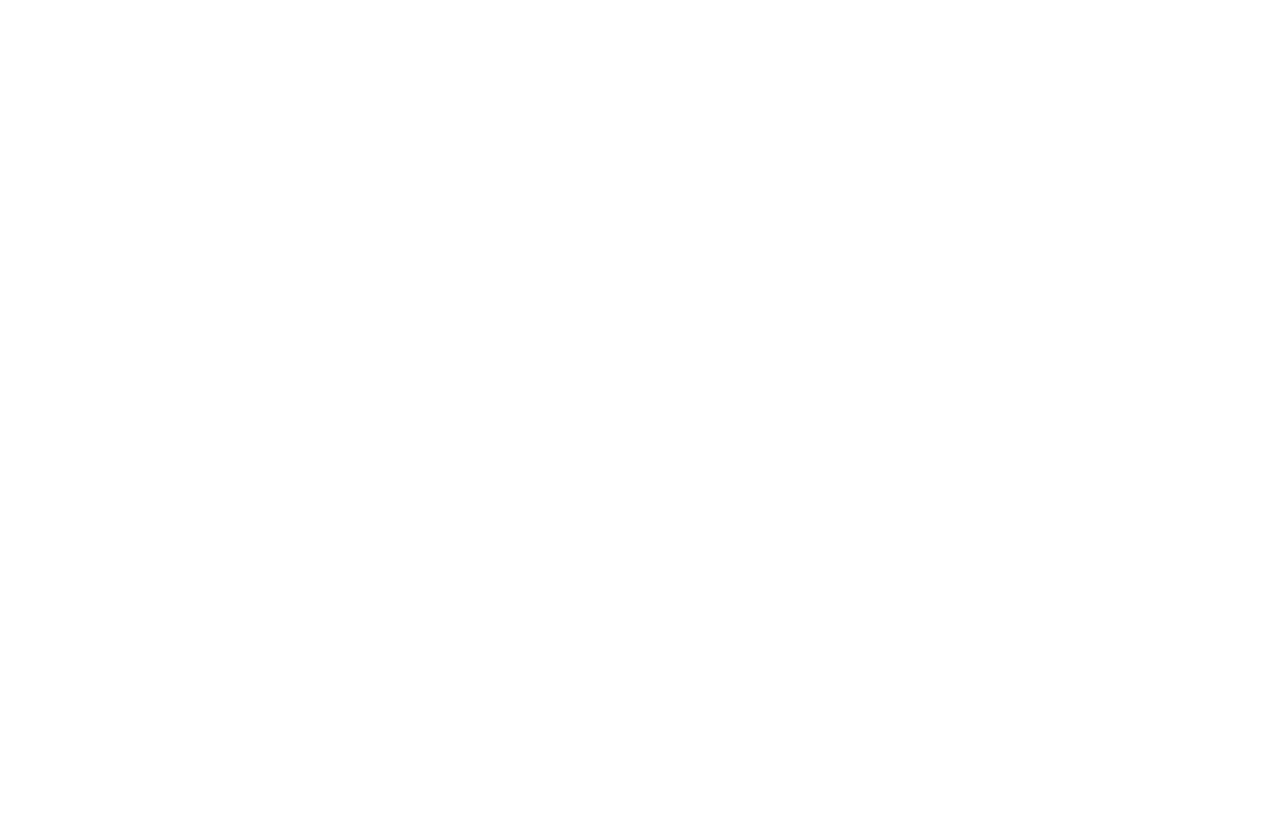
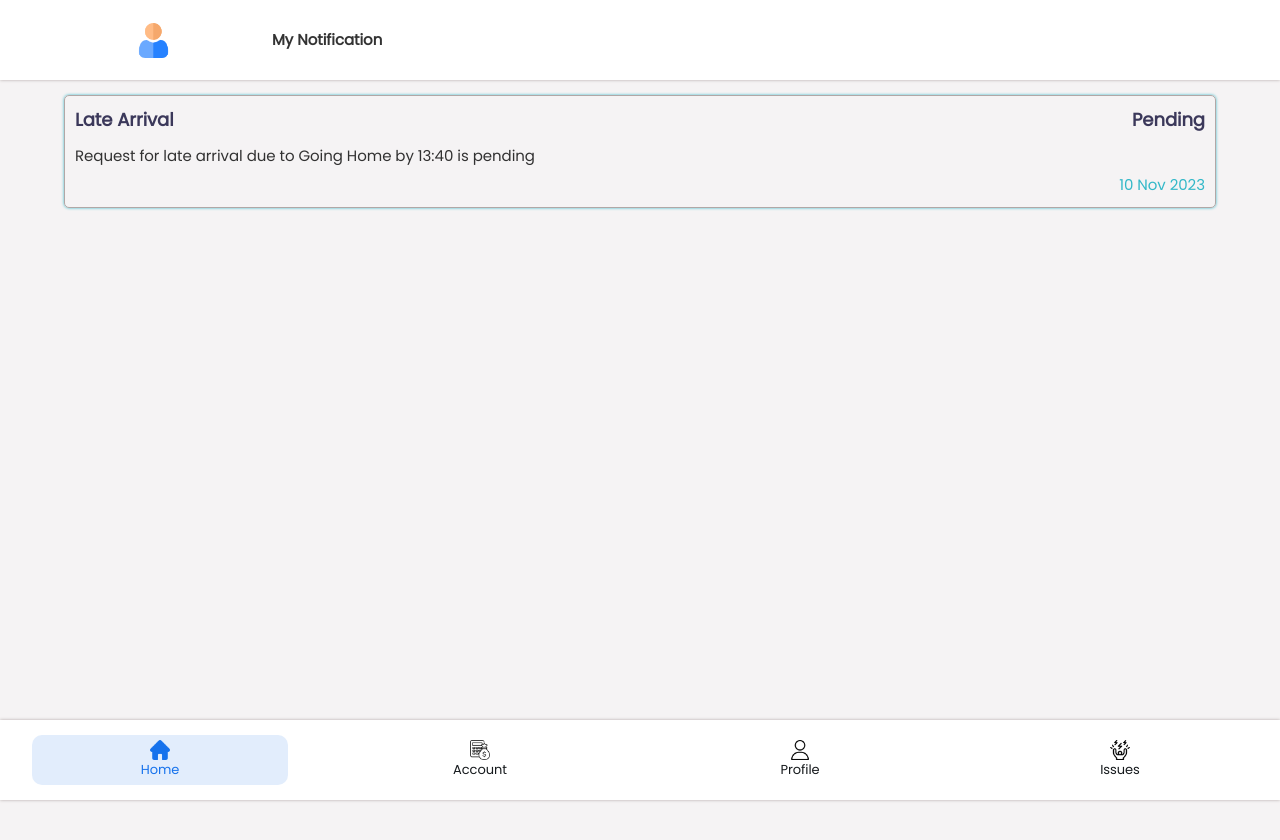
Before and after one commit to codeWithJooy/Rentfrontend, a React (Create React App) app: page /studentNotifi in a window 1280 px wide. Shown: the top 840 px of the page. Before the commit the page ends 800 px from the top, so only its background shows below. Built offline with nearby package versions, Linux system fonts and the light colour scheme.

Commit message:
FRontend CHanges

```diff
--- a/src/App.js
+++ b/src/App.js
@@ -49,6 +49,7 @@ import Profile from "./Pages/Profile/Profile";
 import Notifications from "./Pages/Notifications/Notifications"
 import Settings from "./Pages/Profile/Settings";
 import TenantCredentials from "./Pages/Profile/TenantCredentials";
+import StudentNotifi from "./Pages/Student/Notifications";
 const App = () => {
   return (
     <BrowserRouter>
@@ -97,6 +98,7 @@ const App = () => {
         <Route path="/complaint" component={Complaint} />
         <Route path="/complaintHolder" component={ComplaintHolder} />
         <Route path="/studentAccount" component={StudentAccount} />
+        <Route path="/studentNotifi" component={StudentNotifi} />
       </Switch>
       <Toasty />
     </BrowserRouter>
--- /dev/null
+++ b/src/Components/Header/StudentHeader/NotifiHeader.js
@@ -0,0 +1,22 @@
+import React from "react";
+import { useHistory } from "react-router-dom";
+import { useSelector } from "react-redux";
+
+const NotifiHeader = () => {
+  let history = useHistory();
+  const handleBack = () => {
+    history.push("/student");
+  };
+  return (
+    <div className="stuHeader">
+      <div className="stuHeaderIcon" onClick={handleBack}>
+        <img src="Assets/Students/userHeader.png" />
+      </div>
+      <div className="stuHeaderName">
+        <p>My Notification</p>
+      </div>
+    </div>
+  );
+};
+
+export default NotifiHeader;
--- a/src/Components/Header/StudentHeader/StudentHeader.js
+++ b/src/Components/Header/StudentHeader/StudentHeader.js
@@ -1,8 +1,14 @@
 import React from "react";
 import { useSelector } from "react-redux";
+import { useHistory } from 'react-router-dom'
 
 const StudentHeader = () => {
   const name = useSelector((state) => state.student.studentData.name);
+  const history=useHistory()
+
+  const handleClick=()=>{
+    history.push("/studentNotifi")
+  }
   return (
     <div className="stuHeader">
       <div className="stuHeaderIcon">
@@ -12,7 +18,7 @@ const StudentHeader = () => {
         <p>Hello, {name}</p>
       </div>
       <div className="stuHeaderNotification">
-        <img src="Assets/Students/notification.png" />
+        <img src="Assets/Students/notification.png" onClick={handleClick}/>
       </div>
     </div>
   );
--- a/src/Components/Student/HostelLife/HostelLife.js
+++ b/src/Components/Student/HostelLife/HostelLife.js
@@ -4,7 +4,7 @@ import Slider from "react-slick";
 import "slick-carousel/slick/slick.css";
 import "slick-carousel/slick/slick-theme.css";
 
-const HostelLife = ({ setEviction, setHost }) => {
+const HostelLife = ({ setEviction, setHost,setLate }) => {
   let history = useHistory()
   const handleIssue = () => {
     history.push("/complaint")
@@ -41,7 +41,7 @@ const HostelLife = ({ setEviction, setHost }) => {
             nextIcon={"Assets/Students/nextFriends.png"}
             onClick={setHost}
           />
-          <HostelCard
+          {/* <HostelCard
             title={"Leaving Property?"}
             description={"Inform Your Owner to give 30 days Notice."}
             fg={"#803EAA"}
@@ -49,15 +49,15 @@ const HostelLife = ({ setEviction, setHost }) => {
             icon={"Assets/Students/nightout.png"}
             nextIcon={"Assets/Students/nextEviction.png"}
             onClick={setEviction}
-          />
+          /> */}
           <HostelCard
             title={"Returning Late ?"}
             description={"Inform Your Owner and take permission"}
-            fg={"#ffa839"}
-            bg={"#fff4ee"}
+            fg={"#803EAA"}
+            bg={"#F2EEFF"}
             icon={"Assets/Students/late.png"}
-            nextIcon={"Assets/Students/nextFriends.png"}
-            onClick={setHost}
+            nextIcon={"Assets/Students/nextEviction.png"}
+            onClick={setLate}
           />
         </Slider>
       </div>
--- a/src/Components/Student/StudentExtra/HostFriend.js
+++ b/src/Components/Student/StudentExtra/HostFriend.js
@@ -2,6 +2,7 @@ import React,{useState} from "react";
 import { useSelector } from "react-redux";
 import { useHistory } from "react-router-dom";
 import "./HostFriend.css";
+import moment from 'moment'
 import { addStudentHosting } from "../../../actions/Student/studentAction";
 
 const HostFriend = ({ setHost }) => {
@@ -13,7 +14,7 @@ const HostFriend = ({ setHost }) => {
     phone:"",
     from:tempDate.getHours()+':'+ tempDate.getMinutes()+':'+ tempDate.getSeconds(),
     to:tempDate.getHours()+':'+ tempDate.getMinutes()+':'+ tempDate.getSeconds(),
-    presentDate:new Date()
+    presentDate: moment(new Date()).format("YYYY-MM-DD")
   })
   const handleChange=(e)=>{
     setData({...data,[e.target.name]:e.target.value})
--- /dev/null
+++ b/src/Components/Student/StudentExtra/Late.js
@@ -0,0 +1,62 @@
+import React, { useState } from "react";
+import { useSelector } from "react-redux";
+import { useHistory } from "react-router-dom";
+import "./HostFriend.css";
+import moment from 'moment'
+import { addStudentHosting, addStudentLate } from "../../../actions/Student/studentAction";
+
+const HostFriend = ({ setLate }) => {
+    const { userId, propertyId, tenantId } = useSelector(state => state.student.studentData)
+    let history = useHistory()
+    let tempDate = new Date()
+    const [data, setData] = useState({
+        time: tempDate.getHours() + ':' + tempDate.getMinutes(),
+        reason: "",
+        presentDate: moment(new Date()).format("YYYY-MM-DD")
+    })
+    const handleChange = (e) => {
+        setData({ ...data, [e.target.name]: e.target.value })
+    }
+    const handleSubmit = () => {
+        (async () => {
+            if (await addStudentLate(userId, propertyId, tenantId, data)) {
+                history.push("/student")
+                setLate(false)
+            }
+        })()
+    }
+    return (
+        <div className="extraUnitBg">
+            <div className="extraUnitMainSection">
+                <div className="extraUnitTop">
+                    <img src="Assets/Students/close.png" onClick={() => setLate(false)} />
+                    <div className="extraUnitHeader">
+                        <p>Returning Late </p>
+                    </div>
+                    <div className="extraUnitSub">
+                        <p>Specify The Reason and Time of Returning.</p>
+                    </div>
+                </div>
+                <div className="extraUnitData">
+                    <div className="extraUnitInput">
+                        <label>Time Of Returning</label>
+                        <input type="time" name="time" value={data.time} onChange={(e) => handleChange(e)} />
+                    </div>
+                </div>
+                <div className="extraUnitData">
+                    <div className="extraUnitInput">
+                        <label>Reason For Being Late</label>
+                        <input type="text" name="reason" value={data.reason} onChange={(e) => handleChange(e)} />
+                    </div>
+                </div>
+
+                <div className="extraUnitData">
+                    <button onClick={handleSubmit}>Ask For Permission</button>
+                </div>
+            </div>
+            ;
+        </div>
+    );
+};
+
+export default HostFriend;
--- /dev/null
+++ b/src/Pages/Student/Notifications.js
@@ -0,0 +1,40 @@
+import React from 'react'
+import StudentHeader from '../../Components/Header/StudentHeader/StudentHeader'
+import StudentFooter from '../../Components/Footer/StudentFooter/StudentFooter'
+import NotifiHeader from '../../Components/Header/StudentHeader/NotifiHeader'
+import { beautiDate } from '../../helper'
+
+const StudentNotifi=()=>{
+    return(
+        <div className='studentMain'>
+            <NotifiHeader />
+            <div className="stuContainer">
+               <NotificationUnit />
+            </div>
+            <StudentFooter />
+        </div>
+    )
+}
+
+export default StudentNotifi;
+
+const NotificationUnit=()=>{
+    return(
+        <div className="noticationUnit">
+           <div className="notiHeader">
+             <div className='notiName'>
+               <p>Late Arrival</p>
+             </div>
+             <div className='notiStatus'>
+                <p>Pending</p>
+             </div>
+           </div>
+           <div className='notiMessage'>
+             <p>Request for late arrival due to Going Home by  13:40 is pending</p>
+           </div>
+           <div className='notiDate'>
+            <p>{beautiDate("2023-11-10")}</p>
+           </div>
+        </div>
+    )
+}
--- a/src/Pages/Student/Student.css
+++ b/src/Pages/Student/Student.css
@@ -390,3 +390,54 @@
   border-radius: 10px;
 }
 /*=======================================*/
+/*======================================
+
+=======================================*/
+.noticationUnit{
+  width:90%;
+  border-radius: 5px;
+  margin-left: 5%;
+  border:1px solid #b1a7a6;
+  box-shadow: 0 0 3px #33B8C8;
+  margin-bottom: 10px;
+  padding:10px;
+}
+.notiHeader{
+  width:100%;
+  display: flex;
+  align-items: center;
+  margin-bottom: 10px;
+}
+.notiName{
+  width:60%;
+  display: flex;
+  align-items: center;
+  justify-content: flex-start;
+  font-size: 18px;
+  font-weight: bold;
+  color:#3b385a;
+}
+.notiStatus{
+  width:40%;
+  display: flex;
+  align-items: center;
+  justify-content: flex-end;
+  font-size: 18px;
+  font-weight: bold;
+  color:#3b385a;
+}
+.notiMessage{
+  width:100%;
+  font-size: bold;
+  font-size: 15px;
+  margin-bottom: 5px;
+}
+
+.notiDate{
+  width:100%;
+  display: flex;
+  align-items: center;
+  justify-content: flex-end;
+  font-size: bold;
+  color:#33B8C8;
+}
--- a/src/Pages/Student/Student.js
+++ b/src/Pages/Student/Student.js
@@ -8,10 +8,12 @@ import StudentComplaint from "../../Components/Student/StudentComplaint/StudentC
 import HostelLife from "../../Components/Student/HostelLife/HostelLife";
 import HostFriend from "../../Components/Student/StudentExtra/HostFriend";
 import Eviction from "../../Components/Student/StudentExtra/Eviction";
+import Late from "../../Components/Student/StudentExtra/Late";
 import Payment from "../../Components/Student/StudentExtra/Payment";
 const Student = () => {
   const [host, setHost] = useState(false);
   const [eviction, setEviction] = useState(false);
+  const [late,setLate]=useState(false)
   const [paymentModel, setPaymentModel] = useState(false);
   const [paymentPageUpdate, setPaymentPageUpdate] = useState(true);
   return (
@@ -23,12 +25,13 @@ const Student = () => {
           forceUpdate={paymentPageUpdate}
           setForceUpdate={setPaymentPageUpdate}
         />
-        <HostelLife setEviction={setEviction} setHost={setHost} />
+        <HostelLife setEviction={setEviction} setHost={setHost} setLate={setLate}/>
         <StudentMenu />
         <StudentComplaint />
       </div>
       {host && <HostFriend setHost={setHost} />}
       {eviction && <Eviction setEviction={setEviction} />}
+      {late && <Late setLate={setLate} />}
       {paymentModel && (
         <Payment
           setPaymentModel={setPaymentModel}
--- a/src/actions/Student/studentAction.js
+++ b/src/actions/Student/studentAction.js
@@ -333,7 +333,7 @@ export const getStudentFood = async (userId, propertyId, today) => {
     console.log(error.message)
   }
 }
-export const addStudentLate = async (userId, propertyId, tenantId, date, time, presentDate) => {
+export const addStudentLate = async (userId, propertyId, tenantId, data) => {
   try {
     let headers = getHeaders({
       userId,
@@ -341,18 +341,14 @@ export const addStudentLate = async (userId, propertyId, tenantId, date, time, p
       tenantId,
 
     })
-    let data = {
-      date,
-      time,
-      presentDate
-    }
+
     let res = await studentApi.post("/addStudentLate", data, headers)
     if (res.data.code == 200) {
       updateToast({
         code: CodeAnalogy.SUCCESS,
         title: res.data.msg
       })
-      return res.data.model
+      return true
     }
     else {
       updateToast({
@@ -360,6 +356,7 @@ export const addStudentLate = async (userId, propertyId, tenantId, date, time, p
         title: res.data.msg
       })
     }
+    return false
   }
   catch (error) {
     console.log(error.message)
@@ -380,13 +377,14 @@ export const addStudentHosting = async (userId, propertyId, tenantId, data) => {
         code: CodeAnalogy.SUCCESS,
         title: res.data.msg
       })
-      return res.data.model
+      return true
     }
     else {
       updateToast({
         code: CodeAnalogy.ERROR,
         title: res.data.msg
       })
+      return false
     }
   }
   catch (error) {
```
